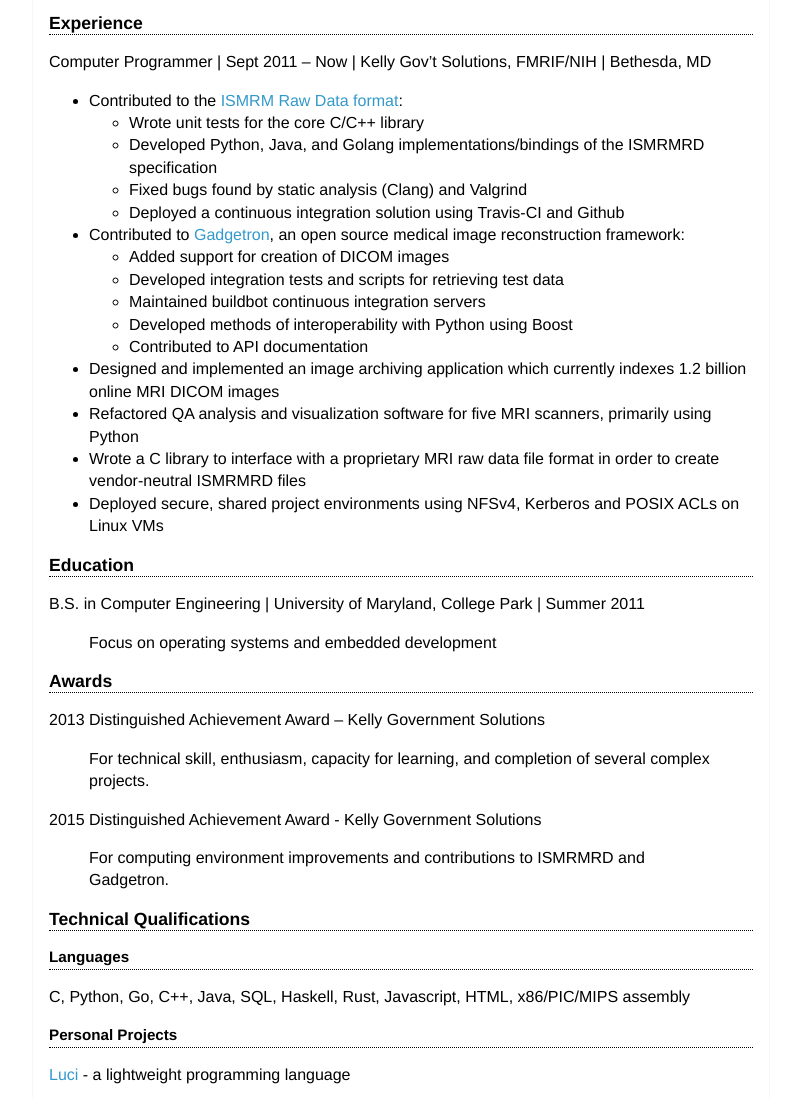
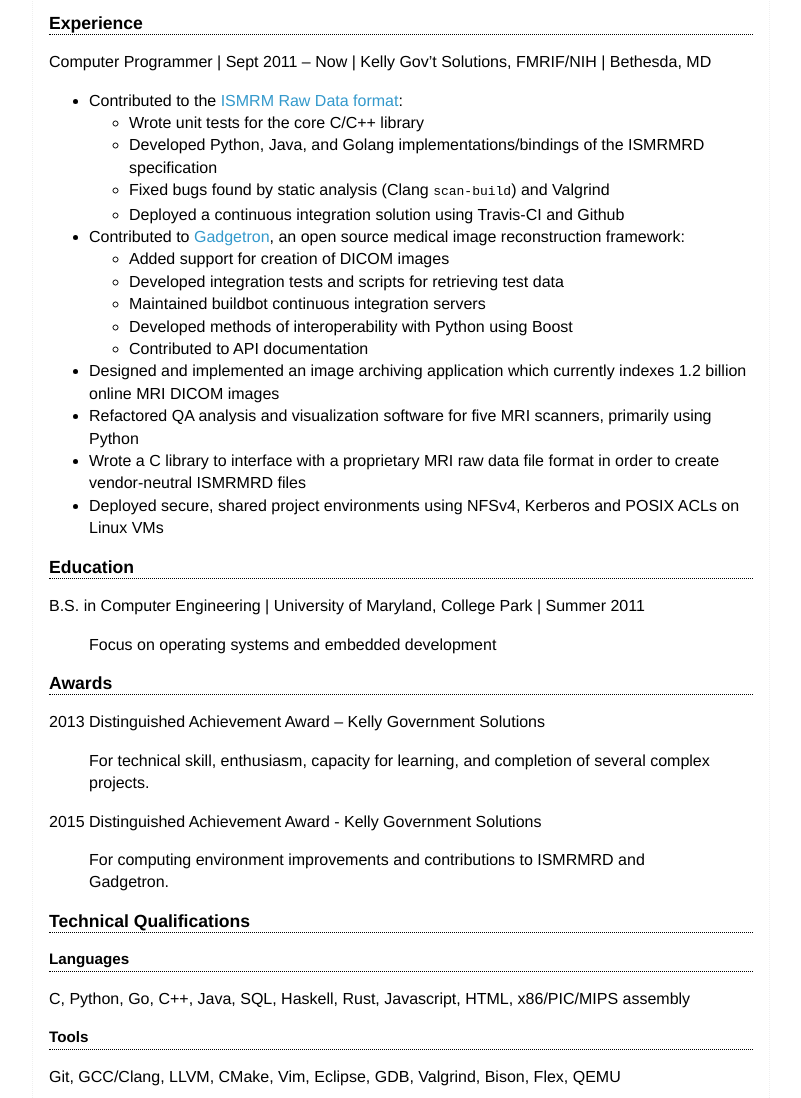
Before and after one commit to naegelejd/naegelejd.github.io, a plain HTML site: page resume.html in a window 1280 px wide. Shown: the part 147-1245 px from the top of the page, without its empty margins (239-1040 px from the left). Drawn offline with Linux system fonts and the light colour scheme.

Commit message:
adding Tools section back in resume

```diff
--- a/resume.html
+++ b/resume.html
@@ -33,7 +33,7 @@
 <ul>
 <li>Wrote unit tests for the core C/C++ library</li>
 <li>Developed Python, Java, and Golang implementations/bindings of the ISMRMRD specification</li>
-<li>Fixed bugs found by static analysis (Clang) and Valgrind</li>
+<li>Fixed bugs found by static analysis (Clang <code>scan-build</code>) and Valgrind</li>
 <li>Deployed a continuous integration solution using Travis-CI and Github</li>
 </ul></li>
 <li>Contributed to <a href="gadgetron.github.io">Gadgetron</a>, an open source medical image reconstruction framework:
@@ -66,6 +66,8 @@
 <h2 id="technical-qualifications">Technical Qualifications</h2>
 <h3 id="languages">Languages</h3>
 <p>C, Python, Go, C++, Java, SQL, Haskell, Rust, Javascript, HTML, x86/PIC/MIPS assembly</p>
+<h3 id="tools">Tools</h3>
+<p>Git, GCC/Clang, LLVM, CMake, Vim, Eclipse, GDB, Valgrind, Bison, Flex, QEMU</p>
 <h3 id="personal-projects">Personal Projects</h3>
 <p><a href="http://josephnaegele.com/luci">Luci</a> - a lightweight programming language</p>
 <ul>
```
Also changed, not shown: 1 other file.
